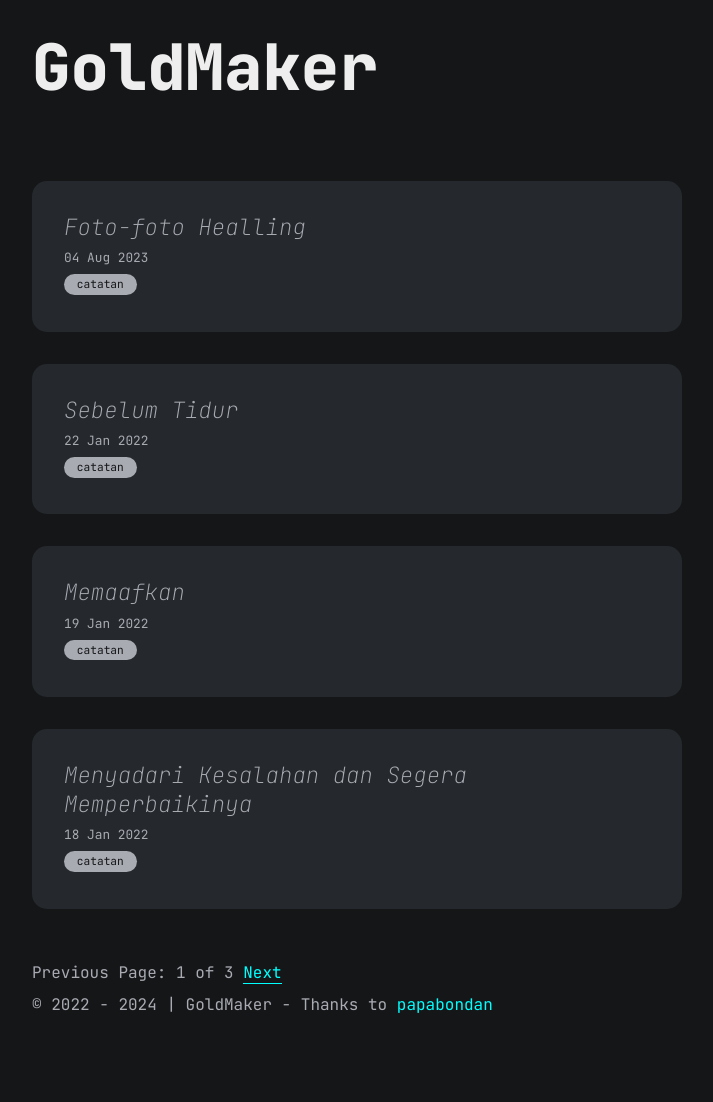
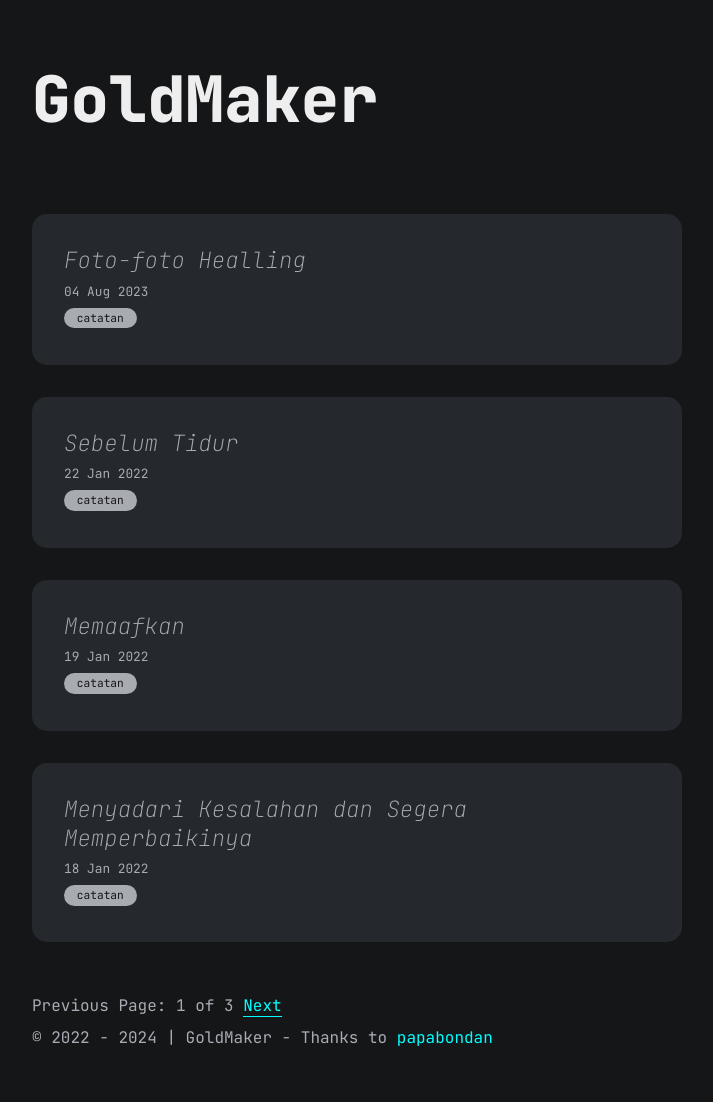
Before and after one commit to angganesia/angganesia.github.io, a Jekyll site: the page built from index.html, in a window 1280 px wide. Shown: the whole page, without its empty margins (283-996 px from the left). Built offline with Jekyll 4.4.1, drawn with Linux system fonts in a browser that asks for light colours; the list of posts is cut into pages by our own code; comment, search, counter and statistics services are not loaded; before the commit the page ends 1069 px from its top, so only the background shows below that.

Commit message:
update main.css

```diff
--- a/assets/css/main.css
+++ b/assets/css/main.css
@@ -36,7 +36,7 @@
 header .site-title {
   font-size: 4rem;
   font-weight: bolder;
-  line-height: 10%;
+  line-height: 110%;
   color: var(--white-1);
 }
 main {
```
